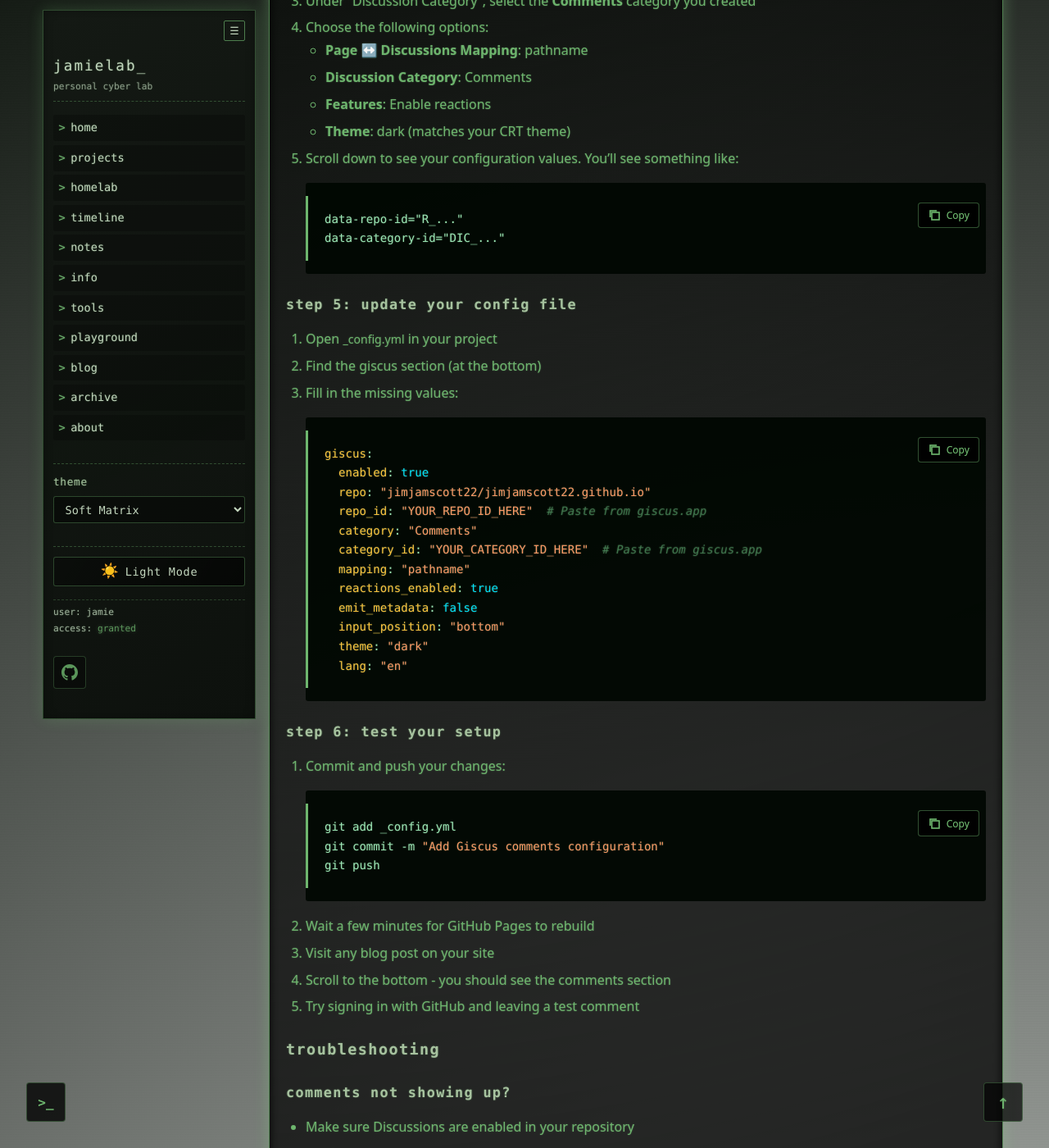
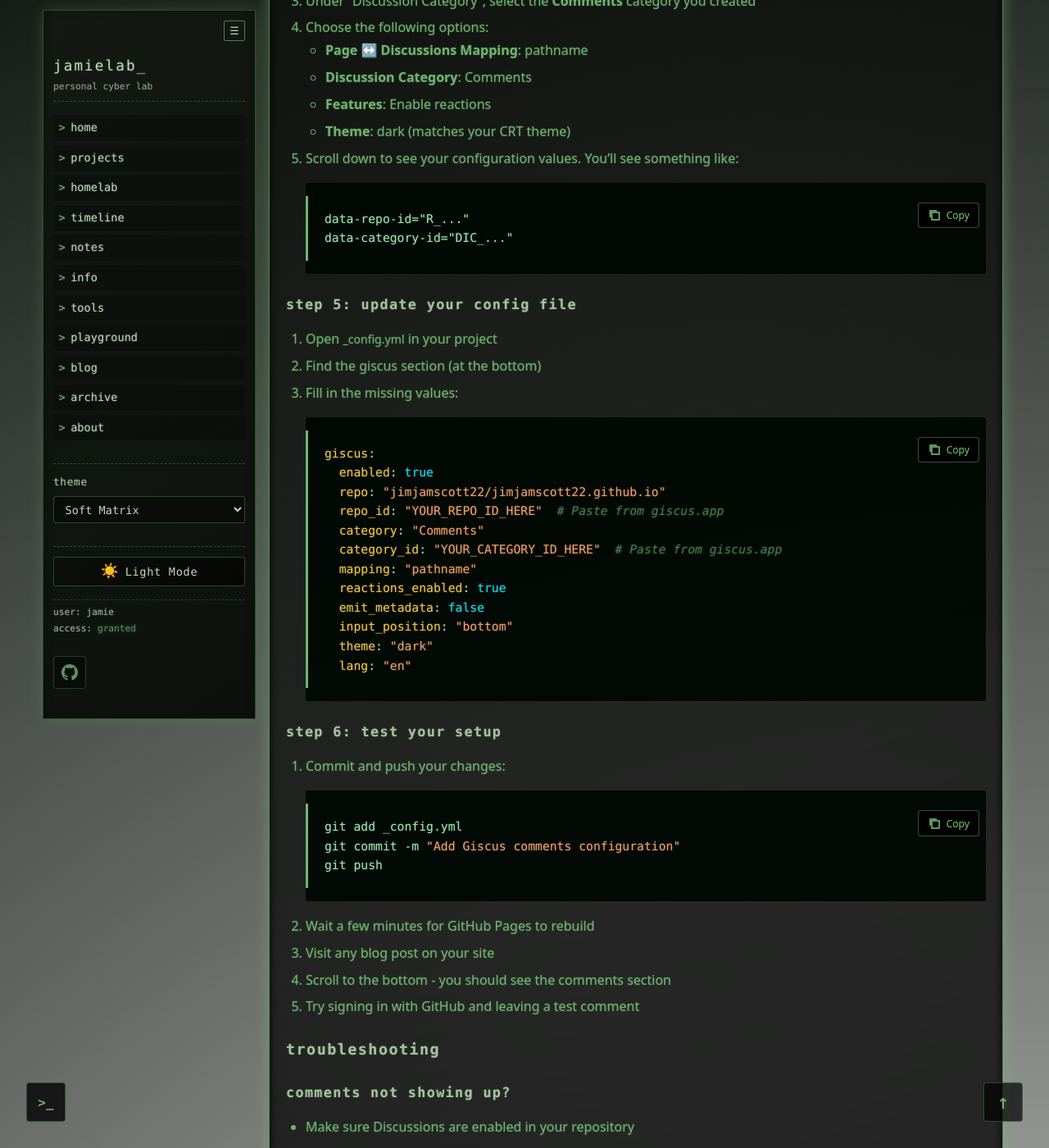
Before and after one commit to jimjamscott22/jimjamscott22.github.io, a Jekyll site: the page built from GISCUS_SETUP.md, in a window 1280 px wide and 1400 px high, scrolled down 1207 px. Shown: the whole window at 82% size. Built offline with Jekyll 4.4.1, drawn with Linux system fonts in a browser that asks for light colours; our own code applies the rules of GitHub Pages for plain Markdown files.

Commit message:
style: update pre/code chrome (border-left accent, larger font, more padding)
Made-with: Cursor

```diff
--- a/assets/css/base.css
+++ b/assets/css/base.css
@@ -634,10 +634,17 @@ code, pre {
 
 pre {
   background-color: rgba(0, 0, 0, 0.8);
-  border: 1px solid var(--border-color);
-  padding: 0.5rem;
-  border-radius: 3px;
+  border: none;
+  border-left: 3px solid var(--accent-bright);
+  border-radius: 0 3px 3px 0;
+  padding: 1rem 1.25rem;
+  line-height: 1.6;
+  font-size: 0.92rem;
   overflow-x: auto;
+}
+
+pre code {
+  font-size: inherit;  /* inherit 0.92rem from pre, not 0.88rem from code,pre */
 }
 
 /* Simple table styling for project lists etc */
```
